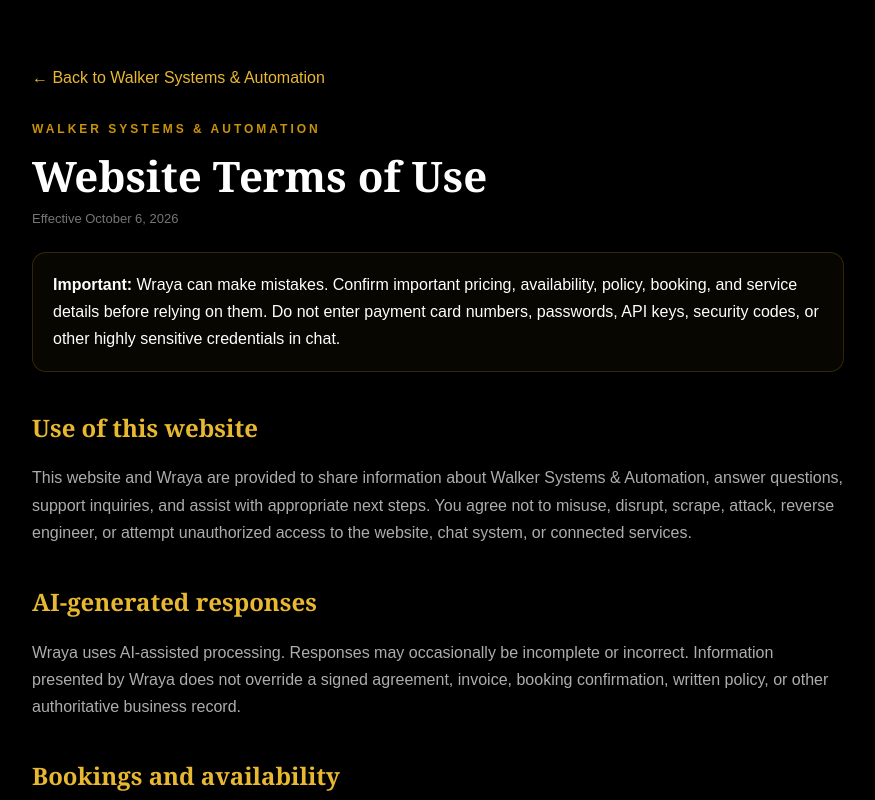
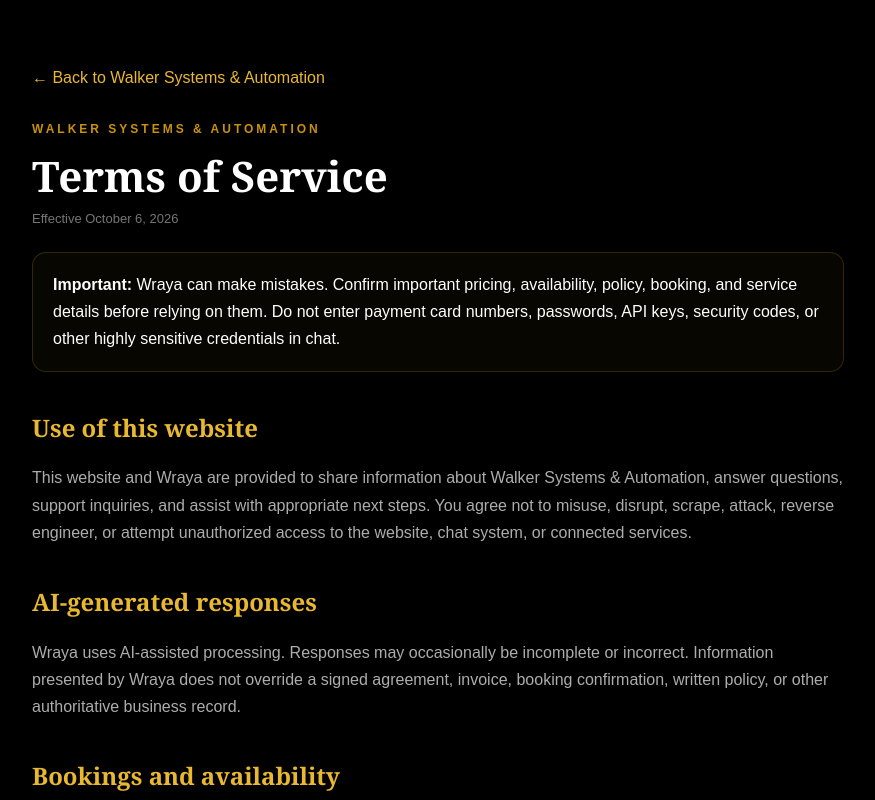
Before and after one commit to jaylawalker1999-glitch/jaylawalker1999-glitch.github.io, a plain HTML site: page terms.html in a window 1280 px wide. Shown: the top 800 px of the page, without its empty margins (202-1077 px from the left). Drawn offline with Linux system fonts and the light colour scheme.

Commit message:
Rename legal page to Terms of Service

```diff
--- a/terms.html
+++ b/terms.html
@@ -3,8 +3,8 @@
 <head>
 <meta charset="UTF-8">
 <meta name="viewport" content="width=device-width, initial-scale=1.0">
-<title>Website Terms | Walker Systems & Automation</title>
-<meta name="description" content="Website Terms for Walker Systems & Automation and the Wraya website assistant.">
+<title>Terms of Service | Walker Systems & Automation</title>
+<meta name="description" content="Terms of Service for Walker Systems & Automation, Wraya, messaging, booking assistance, and related services.">
 <link rel="canonical" href="https://walkersystems.tech/terms.html">
 <style>
 :root{--gold:#C8920A;--gold-light:#E8B830;--text:#fff;--muted:rgba(255,255,255,.68);--border:rgba(232,184,48,.18)}*{box-sizing:border-box}body{margin:0;background:#000;color:var(--text);font-family:Arial,Helvetica,sans-serif;line-height:1.7}.wrap{max-width:860px;margin:0 auto;padding:64px 24px 88px}a{color:var(--gold-light)}.eyebrow{font-size:12px;letter-spacing:3px;text-transform:uppercase;color:var(--gold);font-weight:700}h1{font-family:Georgia,serif;font-size:42px;line-height:1.15;margin:12px 0 8px}h2{font-family:Georgia,serif;color:var(--gold-light);margin:36px 0 10px;font-size:24px}p,li{color:var(--muted)}.card{border:1px solid var(--border);background:rgba(200,146,10,.04);padding:18px 20px;border-radius:14px;margin:22px 0}.back{display:inline-block;margin-bottom:28px;text-decoration:none}.updated{font-size:13px;color:rgba(255,255,255,.46)}strong{color:#fff}@media(max-width:600px){h1{font-size:34px}.wrap{padding-top:42px}}</style>
@@ -12,7 +12,7 @@
 <body><main class="wrap">
 <a class="back" href="/">← Back to Walker Systems & Automation</a>
 <div class="eyebrow">Walker Systems & Automation</div>
-<h1>Website Terms of Use</h1>
+<h1>Terms of Service</h1>
 <div class="updated">Effective October 6, 2026</div>
 <div class="card"><strong>Important:</strong> Wraya can make mistakes. Confirm important pricing, availability, policy, booking, and service details before relying on them. Do not enter payment card numbers, passwords, API keys, security codes, or other highly sensitive credentials in chat.</div>
 <h2>Use of this website</h2>
```
